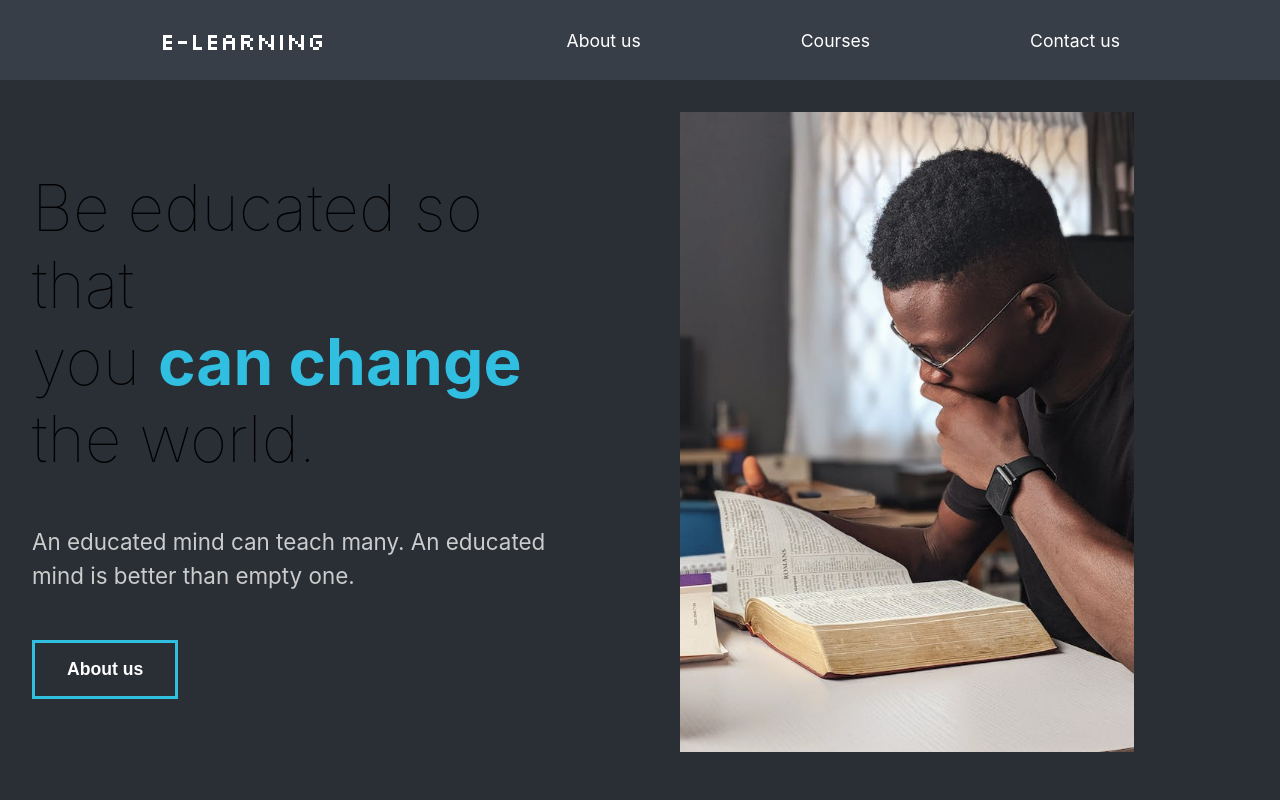
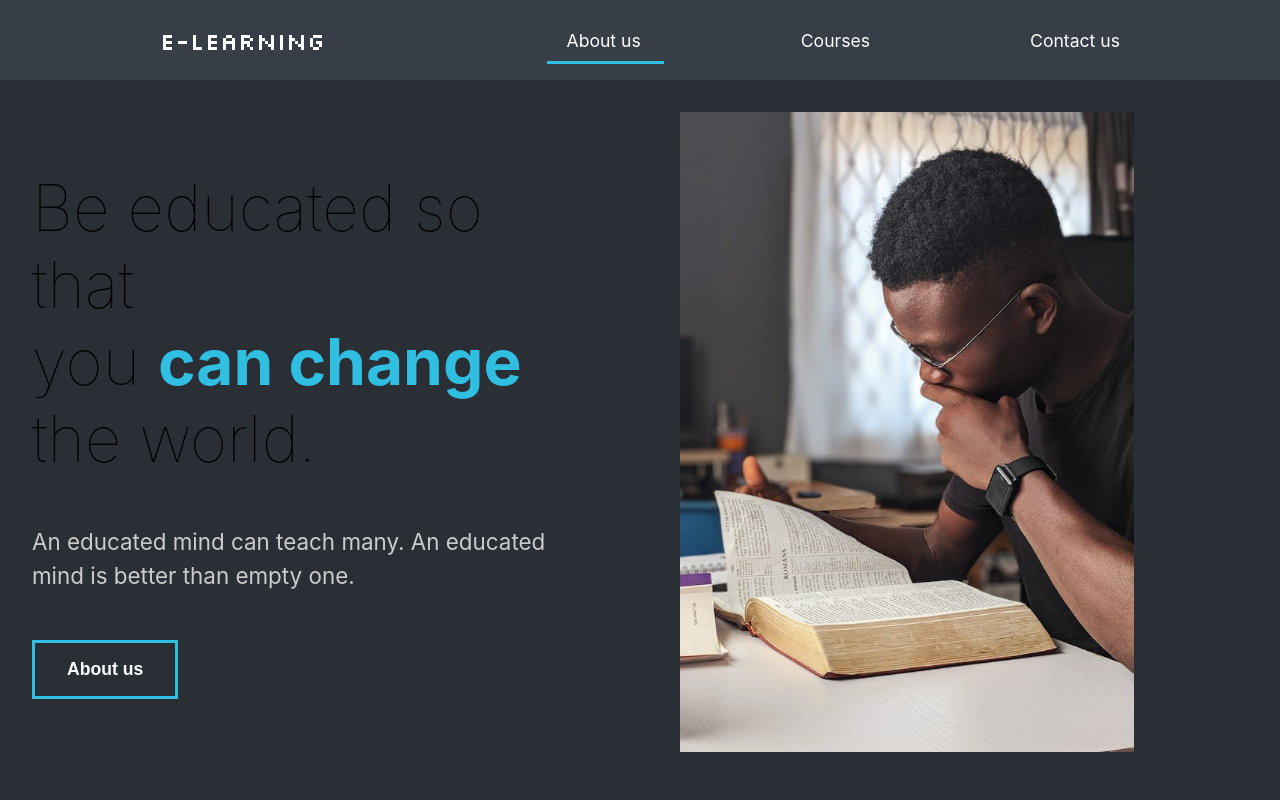
Before and after one commit to AvazShukurullayev/r-7-e-Learning, a React (Create React App) app: page / in a window 1280 px wide. Shown: the top 800 px of the page. Built offline with nearby package versions, Linux system fonts and the light colour scheme; a web font is replaced by a local one.

Commit message:
Nav section completed

```diff
--- a/src/components/Nav.js
+++ b/src/components/Nav.js
@@ -1,17 +1,32 @@
 import React from 'react';
 import styled from "styled-components";
-import {Link} from "react-router-dom";
+import {Link, useLocation} from "react-router-dom";
+import {motion} from "framer-motion";
 
 const Nav = () => {
+
+    const {pathname} = useLocation()
     return (
         <StyledNav>
             <h1>
-                <Link id={"logo"} to={"/"} >e-Learning</Link>
+                <Link id={"logo"} to={"/"}>e-Learning</Link>
             </h1>
             <ul>
-                <li><Link to={"/"}>About us</Link></li>
-                <li><Link to={"/courses"}>Courses</Link></li>
-                <li><Link to={"/contact"}>Contact us</Link></li>
+                <li>
+                    <Link to={"/"}>About us</Link>
+                    <Line transition={{duration: 0.75}} initial={{width: "0%"}}
+                          animate={{width: pathname === "/" ? "50%" : ""}}/>
+                </li>
+                <li>
+                    <Link to={"/courses"}>Courses</Link>
+                    <Line transition={{duration: 0.75}} initial={{width: "0%"}}
+                          animate={{width: pathname === "/courses" ? "50%" : ""}}/>
+                </li>
+                <li>
+                    <Link to={"/contact"}>Contact us</Link>
+                    <Line transition={{duration: 0.75}} initial={{width: "0%"}}
+                          animate={{width: pathname === "/contact" ? "50%" : ""}}/>
+                </li>
             </ul>
         </StyledNav>
     );
@@ -49,5 +64,11 @@
     position: relative;
   }
 `
-
+const Line = styled(motion.div)`
+  position: absolute;
+  top: 150%;
+  left: 60%;
+  background-color: #30bee1;
+  height: 0.2rem;
+`
 export default Nav;
```
